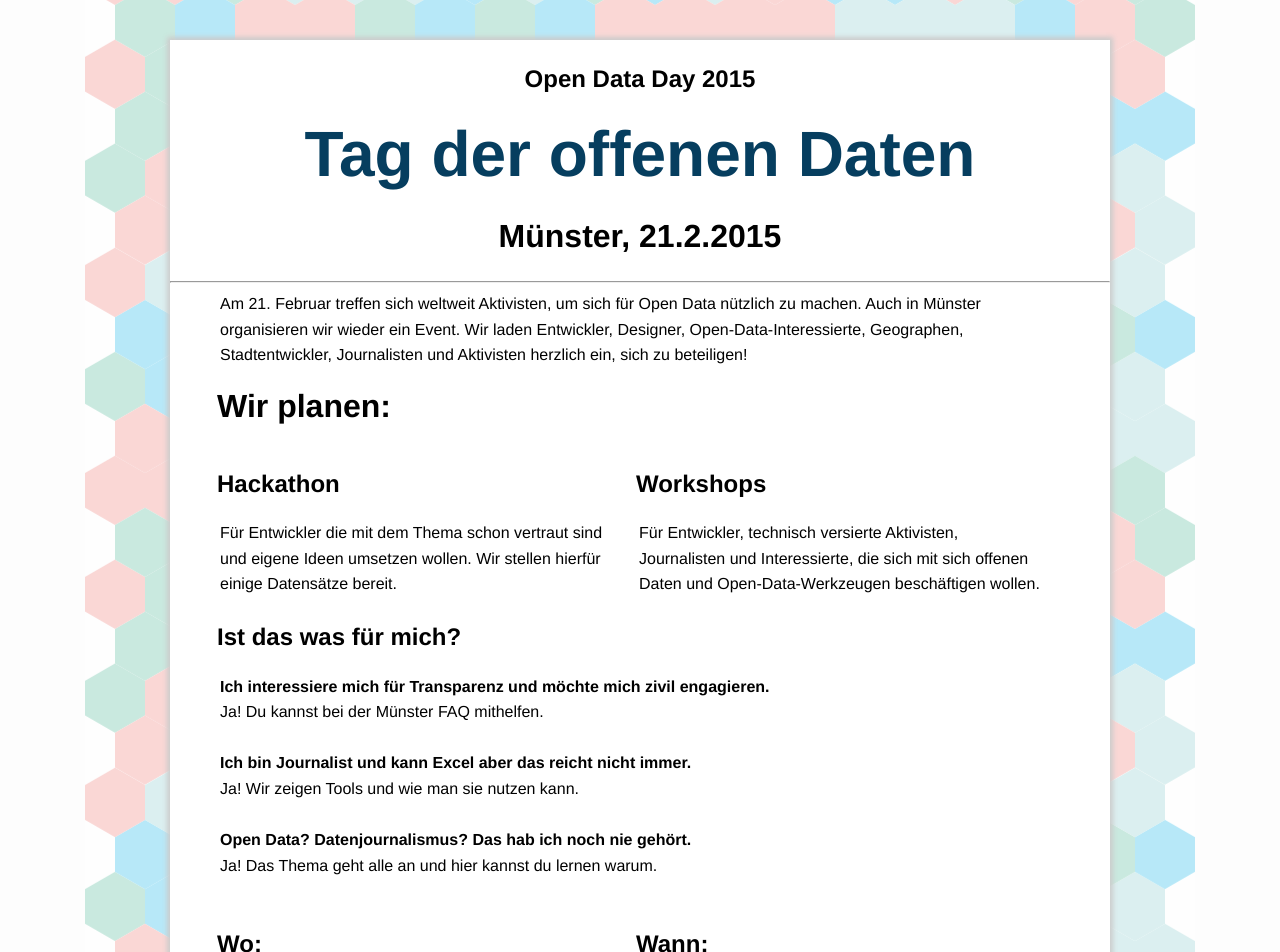
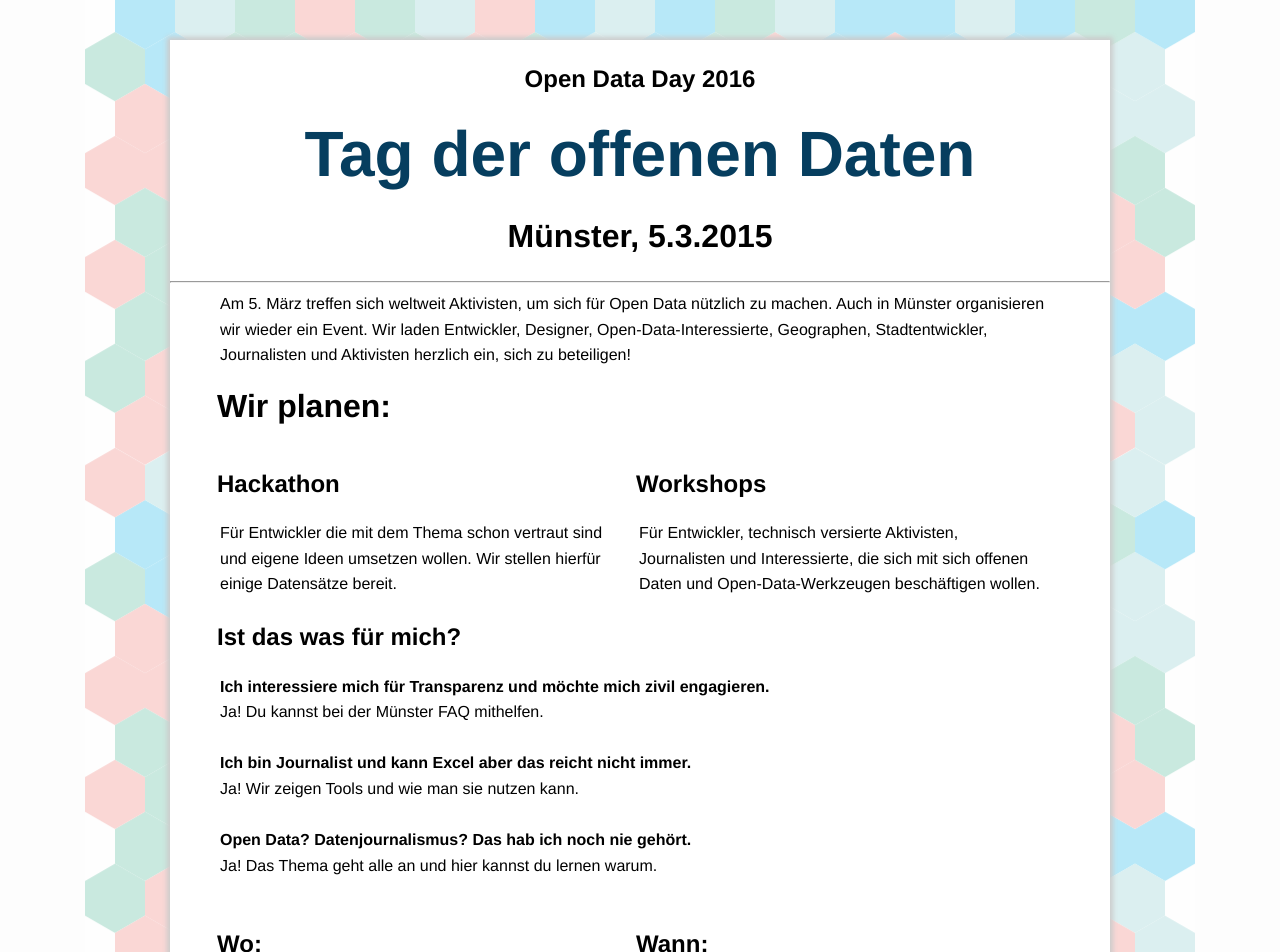
Before and after one commit to codeformuenster/opendataday, a Jekyll site: the page built from index.html, in a window 1280 px wide and 1400 px high. Shown: the top 952 px of the window. Built offline with Jekyll 4.4.1, drawn with Linux system fonts in a browser that asks for light colours; nearby versions of some CDN libraries; Markdown is read by kramdown in place of the engine named in the settings; some of the changed text lies outside the part shown.

Commit message:
Prepare 2016

```diff
--- a/index.html
+++ b/index.html
@@ -1,15 +1,15 @@
 ---
 layout: default
-title: Open Data Day Münster 2015
+title: Open Data Day Münster 2016
 ---
 <div id="home">
-  <h3>Open Data Day 2015</h3>
+  <h3>Open Data Day 2016</h3>
   <h1>Tag der offenen Daten</h1>
-  <h2>Münster, 21.2.2015</h2>
+  <h2>Münster, 5.3.2015</h2>
   <hr/>
   <div id="intro">
     <p>
-    Am 21. Februar treffen sich weltweit Aktivisten, um sich für Open Data nützlich zu machen. Auch in Münster organisieren wir wieder ein Event. Wir laden Entwickler, Designer, Open-Data-Interessierte, Geographen, Stadtentwickler, Journalisten und Aktivisten herzlich ein, sich zu beteiligen!</p>
+    Am 5. März treffen sich weltweit Aktivisten, um sich für Open Data nützlich zu machen. Auch in Münster organisieren wir wieder ein Event. Wir laden Entwickler, Designer, Open-Data-Interessierte, Geographen, Stadtentwickler, Journalisten und Aktivisten herzlich ein, sich zu beteiligen!</p>
 
     <h2>Wir planen:</h2>
     <div class="twocolumn">
@@ -33,28 +33,28 @@ title: Open Data Day Münster 2015
 
     <div class="twocolumn">
     <h3>Wo:</h3>
-    <p>VHS Forum<br>
+    <p>Wird noch bekanntgegeben</p>
+    <!--<p>VHS Forum<br>
     Aegidimarkt 4<br>
-    48143 Münster</p>
+    48143 Münster</p>-->
     </div>
 
     <div class="twocolumn">
     <h3>Wann:</h3>
-    <p>Samstag, 21. Februar 2015<br>
-    10 bis 17 Uhr</p>
+    <p>Samstag, 5. März 2016<!--<br>
+    10 bis 17 Uhr--></p>
     </div>
 
     <h3>Orga Team: </h3>
     <p>
-    <a href="https://twitter.com/mila_frerichs">@mila_frerichs</a><br>
     <a href="https://twitter.com/ubergesundheit">@ubergesundheit</a>
     </p>
 
-    <h3>Anmeldung</h3>
-    <p>Die Anmeldung zum Open Data Day (am Ende dieser Seite) ist freiwillig, hilft uns aber bei der besseren Planung.<br> Die Teilnahme ist kostenlos!</p>
+    <!--<h3>Anmeldung</h3>
+    <p>Die Anmeldung zum Open Data Day (am Ende dieser Seite) ist freiwillig, hilft uns aber bei der besseren Planung.<br> Die Teilnahme ist kostenlos!</p>-->
   </div>
 
-   <!-- Begin MailChimp Signup Form -->
+<!--
    <div id="mc_embed_signup">
      <form action="http://github.us3.list-manage.com/subscribe/post?u=0280dca8af5c7f6308e1e36ae&amp;id=8151d48caa" method="post" id="mc-embedded-subscribe-form" name="mc-embedded-subscribe-form" class="validate" target="_blank" novalidate>
      <div class="mc-field-group">
@@ -63,14 +63,14 @@ title: Open Data Day Münster 2015
      <div id="mce-responses" class="clear">
        <div class="responsesse" id="mce-error-response" style="display:none"></div>
        <div class="responsesseesponse" id="mce-success-response" style="display:none"></div>
-     </div>      <!-- real people should not fill this in and expect good things - do not remove this or risk form bot signups-->
+     </div>
          <div style="position: absolute; left: -5000px;"><input type="text" name="b_0280dca8af5c7f6308e1e36ae_8151d48caa" value=""></div>
          <div class="clearr"><input type="submit" value="Newsletter bestellen" name="subscribe" id="mc-embedded-subscribe" class="button"></div>
      </form>
    </div>
-   <!--End mc_embed_signup-->
 
    <div id="tickets">
      <div style="width:100%; text-align:left;" ><iframe  src="https://www.eventbrite.de/tickets-external?eid=15441076676&ref=etckt" frameborder="0" height="250" width="100%" vspace="0" hspace="0" marginheight="5" marginwidth="5" scrolling="auto" allowtransparency="true"></iframe><div style="font-family:Helvetica, Arial; font-size:10px; padding:5px 0 5px; margin:2px; width:100%; text-align:left;" ><a style="color:#ddd; text-decoration:none;" target="_blank" href="http://www.eventbrite.de/r/etckt">Online-Registrierung für Events</a><span style="color:#ddd;"> für </span><a style="color:#ddd; text-decoration:none;" target="_blank" href="https://www.eventbrite.de/e/tag-der-offenen-daten-munster-tickets-15441076676?ref=etckt">Open Data Day Münster</a> <span style="color:#ddd;">unterstützt von</span> <a style="color:#ddd; text-decoration:none;" target="_blank" href="http://www.eventbrite.de?ref=etckt">Eventbrite</a></div></div>
    </div>
+   -->
 </div>
```
